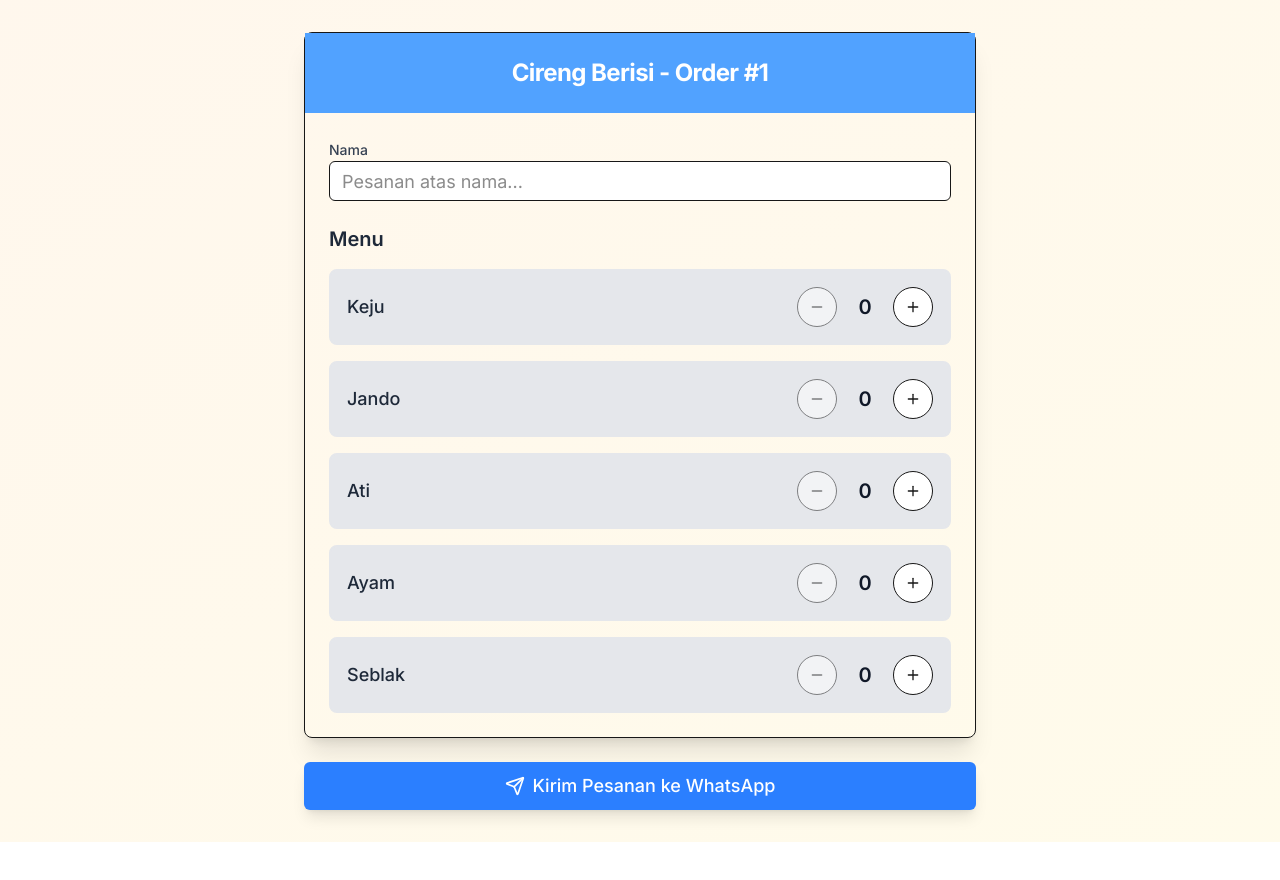
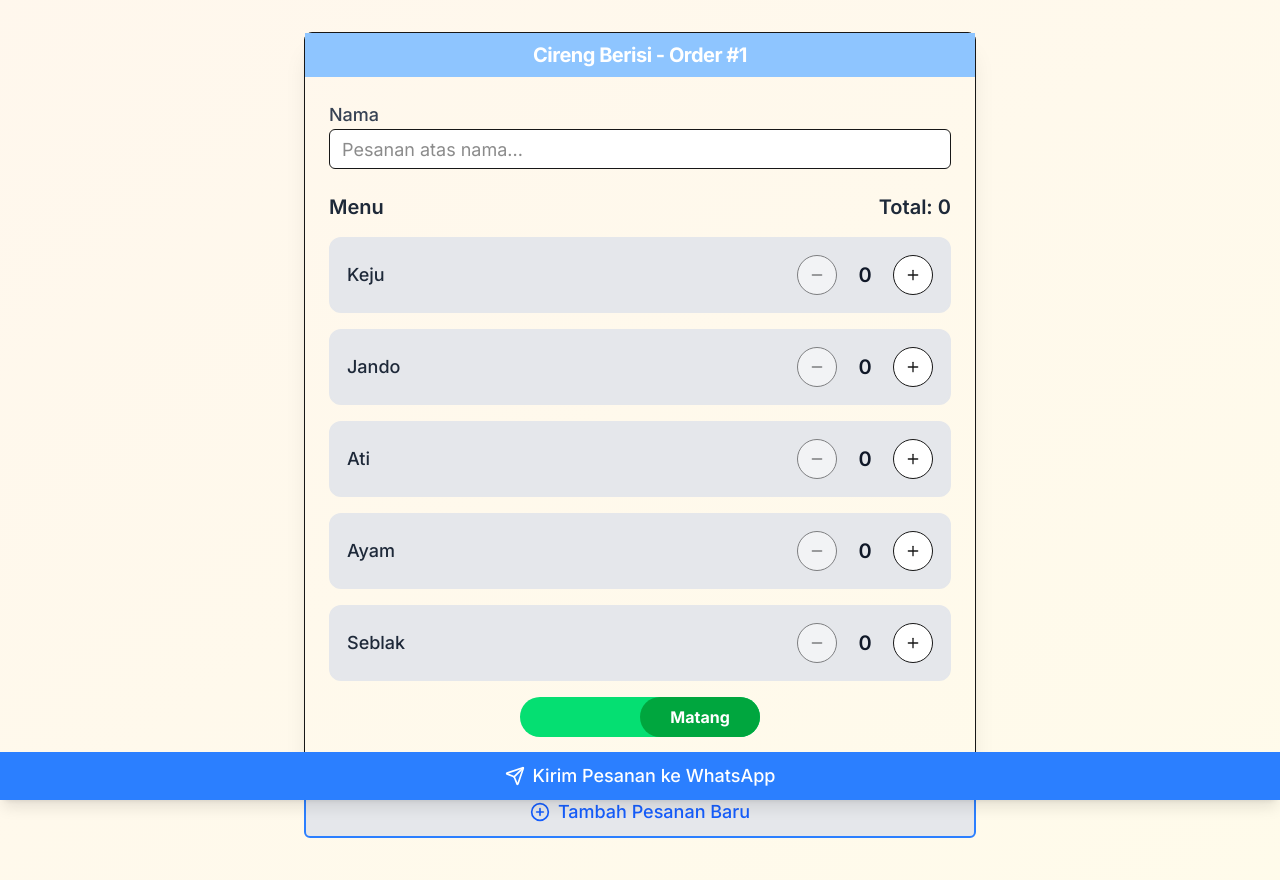
Before and after one commit to 18mson/cireng-berisi, a Next.js app: page / in a window 1280 px wide. Shown: the top 880 px of the page. Before the commit the page ends 842 px from the top, so only its background shows below. Built offline with nearby package versions, Linux system fonts and the light colour scheme.

Commit message:
update multiple order

```diff
--- a/app/page.tsx
+++ b/app/page.tsx
@@ -16,6 +16,7 @@ interface Order {
   id: number;
   customerName: string;
   menuItems: MenuItem[];
+  isMentah?: boolean;
 }
 
 const initialMenuItems: MenuItem[] = [
@@ -30,6 +31,7 @@ export default function Home() {
   const [orders, setOrders] = useState<Order[]>([
     { id: 1, customerName: '', menuItems: [...initialMenuItems] }
   ]);
+
 
   const updateCount = (
     orderId: number,
@@ -73,6 +75,9 @@ export default function Home() {
   };
 
   const handleSubmit = () => {
+    const params = new URLSearchParams(window.location.search);
+    const byParam = params.get('by');
+
     const validOrders = orders.filter(order => {
       const hasName = order.customerName.trim();
       const hasItems = order.menuItems.some(item => item.count > 0);
@@ -86,28 +91,36 @@ export default function Home() {
 
     const orderText = validOrders.map(order => {
       const orderItems = order.menuItems.filter(item => item.count > 0);
-      return `*Halo saya:* ${order.customerName}\n*Mau Pesan:*\n${orderItems
-        .map(item => `${item.name}: ${item.count}`)
-        .join('\n')}`;
-    }).join('\n\n---\n\n');
+      const totalItems = orderItems.reduce((sum, item) => sum + item.count, 0);
+      const matangMentahText = order.isMentah ? 'Mentah' : 'Matang';
 
-    const whatsappUrl = `https://wa.me/6282318000199?text=${encodeURIComponent(orderText)}`;
+      return `saya: *${order.customerName}*\nMau Cireng:  *${matangMentahText}*\n${orderItems
+        .map(item => `• ${item.name}: ${item.count}`)
+        .join('\n')}\nTotal: *${totalItems}*`;
+    }).join('\n\n-----\n\n');
+
+    const byText = byParam ? `\n\nTitip: ${byParam}` : '';
+
+    const whatsappUrl = `https://wa.me/6282318000199?text=${encodeURIComponent('Halo \n' + orderText + byText)}`;
     window.open(whatsappUrl, '_blank');
   };
 
   return (
     <div className="min-h-screen bg-linear-to-br from-orange-50 to-amber-50 py-8 px-4">
       <div className="max-w-2xl mx-auto space-y-6">
-        {orders.map((order, orderIndex) => (
+        {orders.map((order, orderIndex) => {
+          const totalItems = order.menuItems.reduce((sum, item) => sum + item.count, 0);
+
+          return (
             <Card key={order.id} className="shadow-xl">
-            <CardHeader className="bg-blue-400 text-white">
-              <CardTitle className="text-2xl font-bold text-center">
+              <CardHeader className="bg-blue-300 text-white">
+                <CardTitle className="text-xl font-bold text-center">
                   Cireng Berisi - Order #{orderIndex + 1}
                 </CardTitle>
               </CardHeader>
               <CardContent className="p-6 space-y-6">
                 <div className="space-y-2">
-                <label htmlFor={`name-${order.id}`} className="text-sm font-medium text-gray-700">
+                  <label htmlFor={`name-${order.id}`} className="text-lg font-medium text-gray-700">
                     Nama
                   </label>
                   <Input
@@ -121,11 +134,16 @@ export default function Home() {
                 </div>
 
                 <div className="space-y-4">
+                  <div className="flex justify-between">
                     <h3 className="text-xl font-semibold text-gray-800">Menu</h3>
+                    <h3 className="text-xl font-semibold text-gray-800">
+                      Total: {totalItems}
+                    </h3>
+                  </div>
                   {order.menuItems.map((item, index) => (
                     <div
                       key={item.name}
-                    className={clsx('flex items-center justify-between p-4 border-2 border-gray-200 rounded-lg hover:border-orange-300 transition-colors',
+                      className={clsx('flex items-center justify-between p-4 border-2 border-gray-200 rounded-xl hover:border-orange-300 transition-colors',
                         {'bg-gray-200' : item.count === 0,
                           'bg-white': item.count > 0
                         }
@@ -158,24 +176,50 @@ export default function Home() {
                       </div>
                     </div>
                   ))}
+
+                  <div className="flex items-center justify-center mt-4">
+                    <div
+                      className={clsx(
+                        'flex items-center w-60 h-10 rounded-full cursor-pointer transition-colors',
+                        order.isMentah ? 'bg-red-400' : 'bg-green-400'
+                      )}
+                      onClick={() =>
+                        setOrders((prevOrders) =>
+                          prevOrders.map((o) =>
+                            o.id === order.id ? { ...o, isMentah: !o.isMentah } : o
+                          )
+                        )
+                      }
+                    >
+                      <div
+                        className={clsx(
+                          'w-1/2 h-full flex items-center justify-center text-white font-bold rounded-full transition-transform',
+                          order.isMentah ? 'translate-x-0 bg-red-600' : 'translate-x-full bg-green-600'
+                        )}
+                      >
+                        {order.isMentah ? 'Mentah' : 'Matang'}
+                      </div>
+                    </div>
+                  </div>
                 </div>
               </CardContent>
             </Card>
-        ))}
+          );
+        })}
 
         <Button
           onClick={addNewOrder}
           variant="outline"
-          className="hidden w-full border-2 border-orange-500 text-orange-600 hover:bg-orange-50 text-lg py-6"
+          className="w-full border-2 border-blue-500 text-blue-600 bg-gray-200 hover:bg-orange-50 text-lg py-6"
           type="button"
         >
           <PlusCircle className="mr-2 h-5 w-5" />
-          Add Another Order
+          Tambah Pesanan Baru
         </Button>
 
         <Button
           onClick={handleSubmit}
-          className="w-full bg-blue-500 hover:from-orange-600 hover:bg-blue-600 text-white text-lg py-6 shadow-lg"
+          className="w-full bg-blue-500 hover:from-orange-600 hover:bg-blue-600 text-white text-lg py-6 shadow-lg fixed bottom-0 left-0 rounded-none"
         >
           <Send className="mr-2 h-5 w-5" />
           Kirim Pesanan ke WhatsApp
--- a/components/card.tsx
+++ b/components/card.tsx
@@ -23,7 +23,7 @@ const CardHeader = React.forwardRef<
 >(({ className, ...props }, ref) => (
   <div
     ref={ref}
-    className={cn('flex flex-col space-y-1.5 p-6', className)}
+    className={cn('flex flex-col space-y-1.5 p-2', className)}
     {...props}
   />
 ));
```
Also changed, not shown: 1 other file (tests, documents, lock files or other folders). Lines whose indentation alone changed are shown as unchanged.
